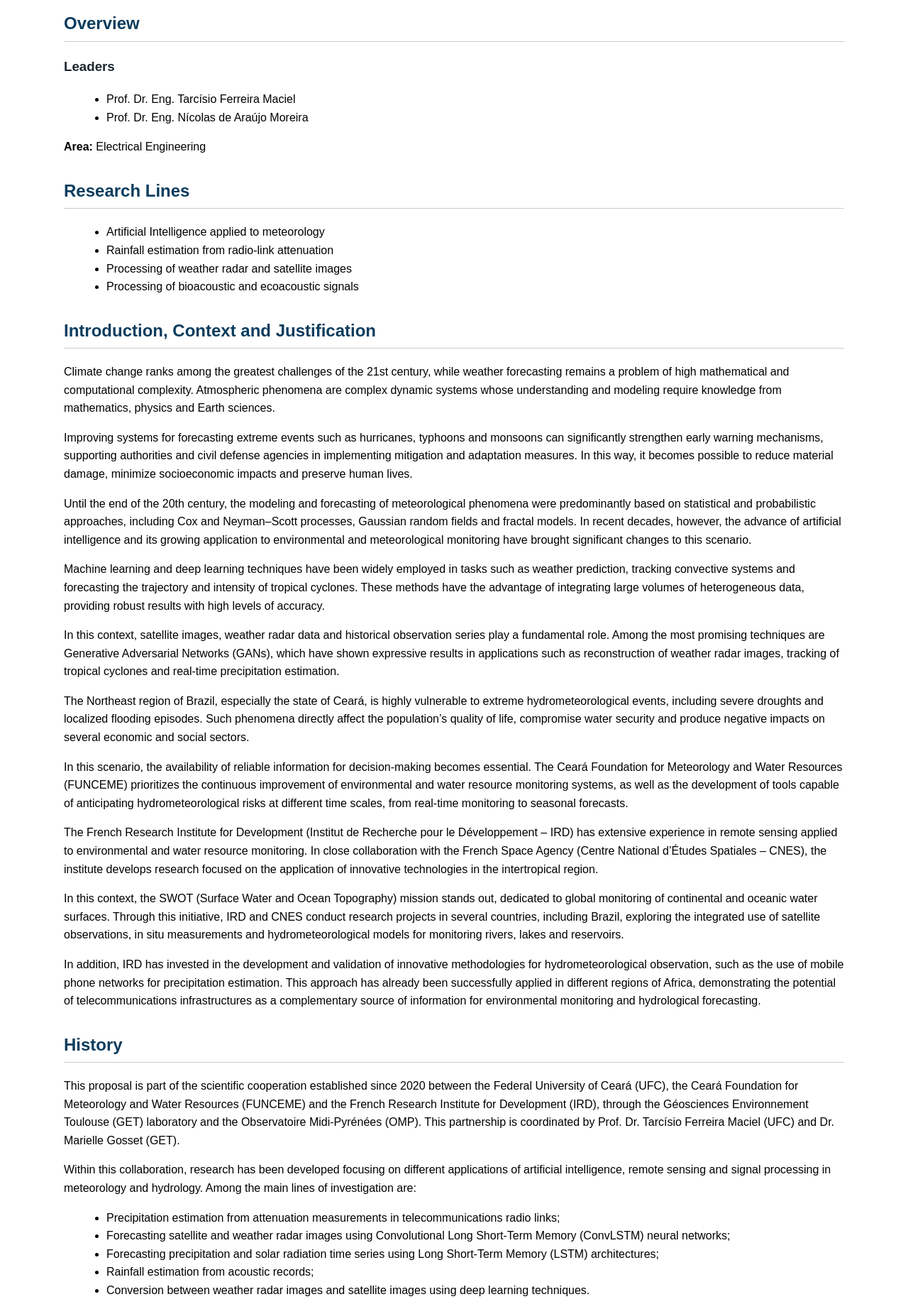
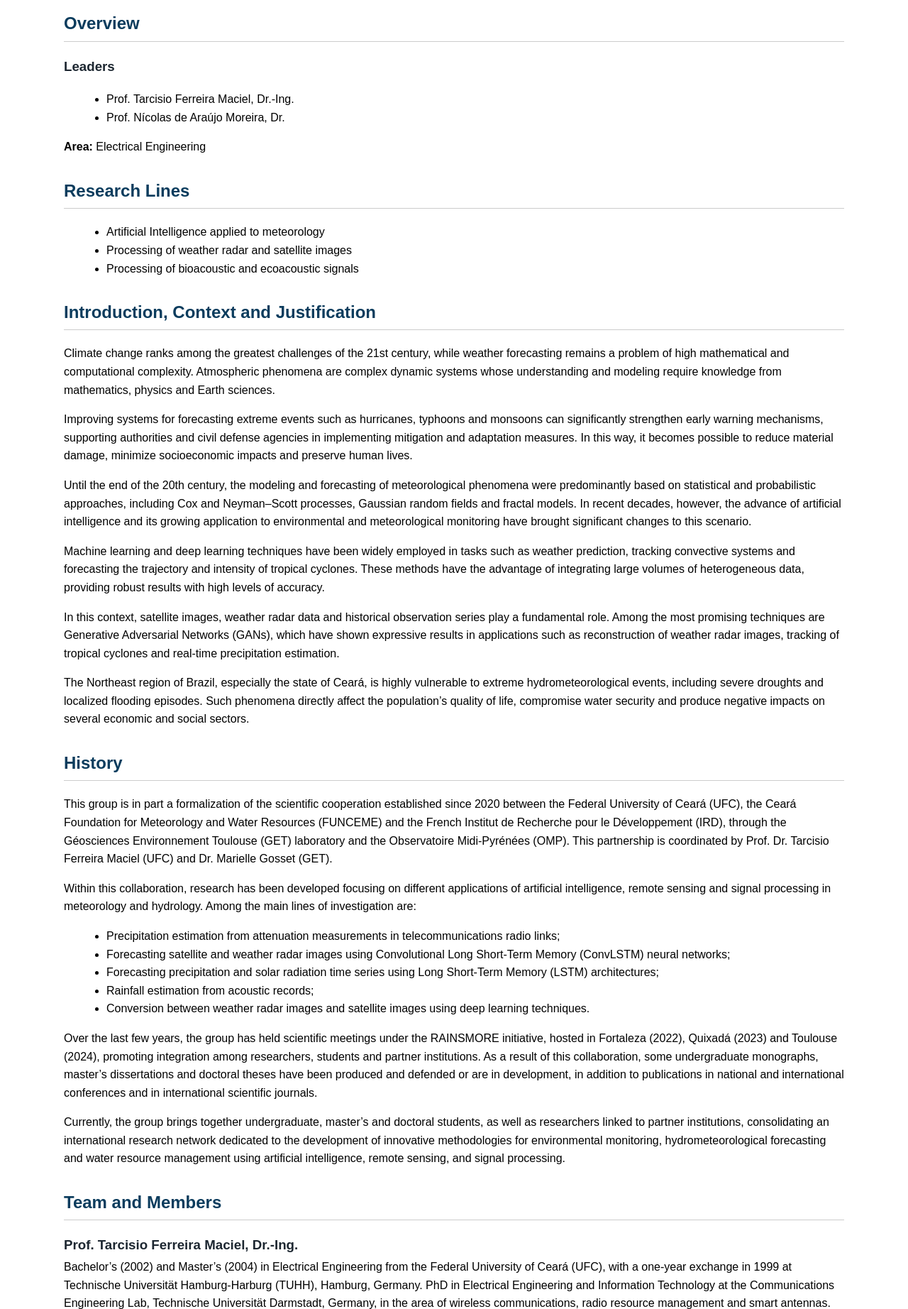
Before and after one commit to sense-rg/sense-rg.github.io, a plain HTML site: page index.html in a window 1280 px wide. Shown: the part 220-2064 px from the top of the page at 71% size. Drawn offline with Linux system fonts and the light colour scheme.

Commit message:
Commenting out some information until approval from external members.

```diff
--- a/index.html
+++ b/index.html
@@ -45,8 +45,8 @@
       <div class="leaders">
         <h3>Leaders</h3>
         <ul>
-          <li>Prof. Dr. Eng. Tarcísio Ferreira Maciel</li>
-          <li>Prof. Dr. Eng. Nícolas de Araújo Moreira</li>
+          <li>Prof. Tarcisio Ferreira Maciel, Dr.-Ing.</li>
+          <li>Prof. Nícolas de Araújo Moreira, Dr.</li>
         </ul>
       </div>
       <p><strong>Area:</strong> Electrical Engineering</p>
@@ -56,7 +56,7 @@
       <h2>Research Lines</h2>
       <ul>
         <li>Artificial Intelligence applied to meteorology</li>
-        <li>Rainfall estimation from radio-link attenuation</li>
+        <!-- <li>Rainfall estimation from radio-link attenuation</li> -->
         <li>Processing of weather radar and satellite images</li>
         <li>Processing of bioacoustic and ecoacoustic signals</li>
       </ul>
@@ -101,44 +101,44 @@
         phenomena directly affect the population’s quality of life, compromise water security and
         produce negative impacts on several economic and social sectors.
       </p>
-      <p>
+      <!-- <p>
         In this scenario, the availability of reliable information for decision-making becomes essential.
         The Ceará Foundation for Meteorology and Water Resources (FUNCEME) prioritizes the
         continuous improvement of environmental and water resource monitoring systems, as well as
         the development of tools capable of anticipating hydrometeorological risks at different time
         scales, from real-time monitoring to seasonal forecasts.
-      </p>
-      <p>
+      </p> -->
+      <!-- <p>
         The French Research Institute for Development (Institut de Recherche pour le Développement –
         IRD) has extensive experience in remote sensing applied to environmental and water resource
         monitoring. In close collaboration with the French Space Agency (Centre National d’Études
         Spatiales – CNES), the institute develops research focused on the application of innovative
         technologies in the intertropical region.
-      </p>
-      <p>
+      </p> -->
+      <!-- <p>
         In this context, the SWOT (Surface Water and Ocean Topography) mission stands out, dedicated
         to global monitoring of continental and oceanic water surfaces. Through this initiative, IRD and
         CNES conduct research projects in several countries, including Brazil, exploring the integrated
         use of satellite observations, in situ measurements and hydrometeorological models for
         monitoring rivers, lakes and reservoirs.
-      </p>
-      <p>
+      </p> -->
+      <!-- <p>
         In addition, IRD has invested in the development and validation of innovative methodologies for
         hydrometeorological observation, such as the use of mobile phone networks for precipitation
         estimation. This approach has already been successfully applied in different regions of Africa,
         demonstrating the potential of telecommunications infrastructures as a complementary source
         of information for environmental monitoring and hydrological forecasting.
-      </p>
+      </p> -->
     </section>
 
     <section id="history">
       <h2>History</h2>
       <p>
-        This proposal is part of the scientific cooperation established since 2020 between the Federal
+        This group is in part a formalization of the scientific cooperation established since 2020 between the Federal
         University of Ceará (UFC), the Ceará Foundation for Meteorology and Water Resources
-        (FUNCEME) and the French Research Institute for Development (IRD), through the
+        (FUNCEME) and the French Institut de Recherche pour le Développement (IRD), through the
         Géosciences Environnement Toulouse (GET) laboratory and the Observatoire Midi-Pyrénées
-        (OMP). This partnership is coordinated by Prof. Dr. Tarcísio Ferreira Maciel (UFC) and Dr.
+        (OMP). This partnership is coordinated by Prof. Dr. Tarcisio Ferreira Maciel (UFC) and Dr.
         Marielle Gosset (GET).
       </p>
       <p>
@@ -155,34 +155,35 @@
       </ul>
       <p>
         Over the last few years, the group has held scientific meetings under the RAINSMORE initiative,
-        hosted in Fortaleza (2022), Quixadá (2023) and Toulouse (2023 and 2024), promoting integration
-        among researchers, students and partner institutions. As a result of this collaboration, several
+        hosted in Fortaleza (2022), Quixadá (2023) and Toulouse (2024), promoting integration
+        among researchers, students and partner institutions. As a result of this collaboration, some
         undergraduate monographs, master’s dissertations and doctoral theses have been produced and
-        defended, in addition to publications in national and international conferences and in
+        defended or are in development, in addition to publications in national and international conferences and in
         international scientific journals.
       </p>
       <p>
         Currently, the group brings together undergraduate, master’s and doctoral students, as well as
         researchers linked to partner institutions, consolidating an international research network
         dedicated to the development of innovative methodologies for environmental monitoring,
-        hydrometeorological forecasting and water resource management.
+        hydrometeorological forecasting and water resource management using artificial intelligence, remote sensing, and
+        signal processing.
       </p>
     </section>
 
-    <section id="institutions">
+    <!-- <section id="institutions">
       <h2>Institutions Involved</h2>
       <ul class="institutions">
         <li>Federal University of Ceará (UFC)</li>
         <li>Ceará Foundation for Meteorology and Water Resources (FUNCEME)</li>
         <li>Institut de Recherche pour le Développement (IRD) / Géosciences Environnement Toulouse (GET) / Observatoire Midi-Pyrénées (OMP)</li>
       </ul>
-    </section>
+    </section> -->
 
     <section id="team">
       <h2>Team and Members</h2>
 
       <div class="team-member">
-        <h3>Prof. Dr. Eng. Tarcísio Ferreira Maciel</h3>
+        <h3>Prof. Tarcisio Ferreira Maciel, Dr.-Ing.</h3>
         <p>
           Bachelor’s (2002) and Master’s (2004) in Electrical Engineering from the Federal University of
           Ceará (UFC), with a one-year exchange in 1999 at Technische Universität Hamburg-Harburg
@@ -208,7 +209,7 @@
         <p><strong>Lattes:</strong> <a href="http://lattes.cnpq.br/2055476391340850" target="_blank">Curriculum</a></p>
       </div>
 
-      <div class="team-member">
+      <!-- <div class="team-member">
         <h3>Dr. Marielle Gosset</h3>
         <p>
           Over the past 15 years, Dr. Marielle Gosset has focused her research on remote detection of
@@ -230,10 +231,10 @@
           precipitation remote sensing, weather radar, telecommunications links and the global water
           cycle.
         </p>
-      </div>
+      </div> -->
 
       <div class="team-member">
-        <h3>Prof. Dr. Eng. Nícolas de Araújo Moreira</h3>
+        <h3>Prof. Nícolas de Araújo Moreira, Dr.</h3>
         <p>
           Nícolas de Araújo Moreira is a tenured professor at the Federal University of Ceará (UFC) and
           researcher at the Computer Systems Engineering Laboratory (LESC), in the Department of
@@ -260,7 +261,7 @@
       </div>
 
       <div class="team-member">
-        <h3>Rodrigo Xavier</h3>
+        <h3>Rodrigo Xavier, M.Sc.</h3>
         <p>
           Bachelor’s in Business Administration from Instituição Toledo de Ensino (2011) and in
           Meteorology from UNESP (2018). Master’s in Sciences from the interdisciplinary graduate
@@ -280,7 +281,7 @@
         <p><strong>Lattes:</strong> <a href="http://lattes.cnpq.br/5817249967766063" target="_blank">Curriculum</a></p>
       </div>
 
-      <div class="team-member">
+      <!-- <div class="team-member">
         <h3>Giovanni Gabriel Remedy Milan</h3>
         <p>
           Undergraduate student in Telecommunications Engineering at the Federal University of Ceará
@@ -293,7 +294,7 @@
           Signal Processing Society and the Communications Society.
         </p>
         <p><strong>Lattes:</strong> <a href="http://lattes.cnpq.br/7739036684173642" target="_blank">Curriculum</a></p>
-      </div>
+      </div> -->
     </section>
 
     <section id="publications">
```
